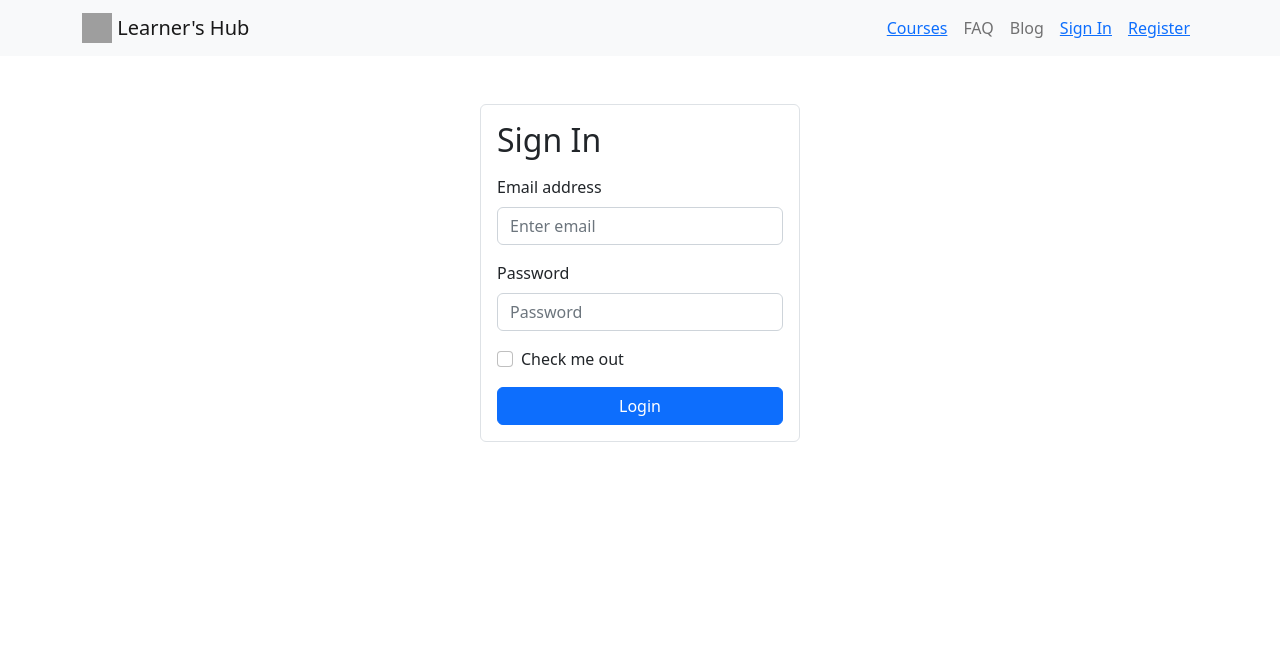
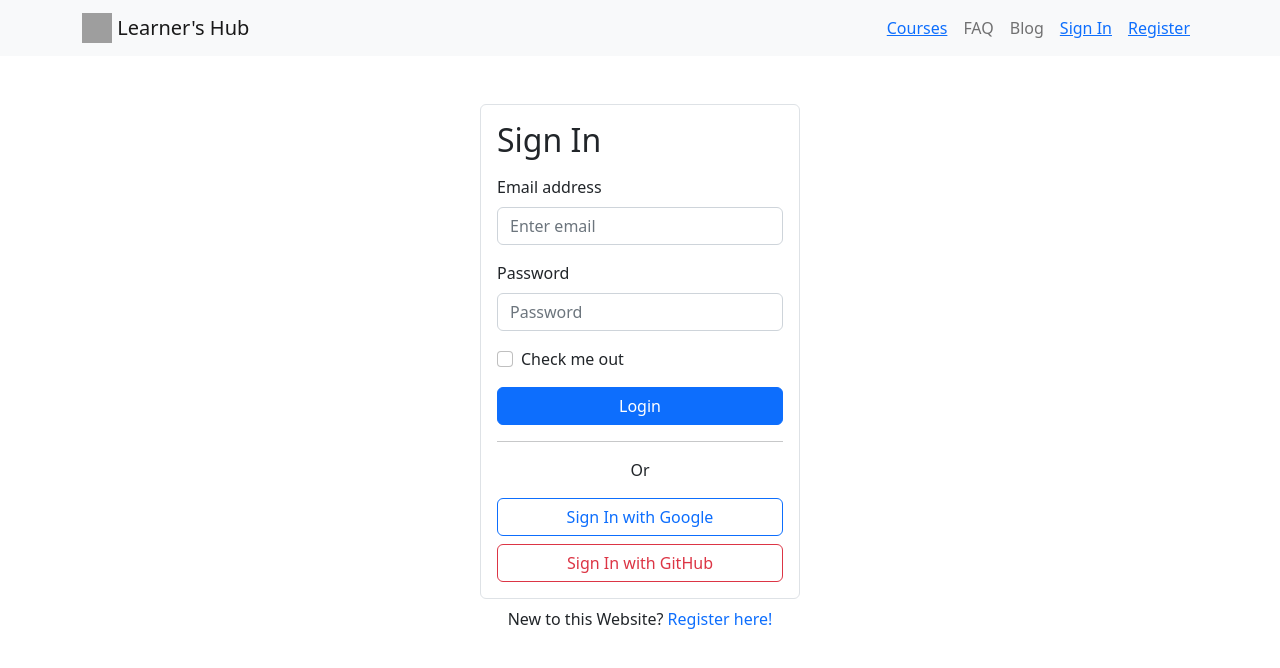
Before and after one commit to Turjo-abhishek/learners-hub-client-repo, a React (Create React App) app: page /login in a window 1280 px wide. Shown: the top 668 px of the page. Built offline with nearby package versions, Linux system fonts and the light colour scheme; grey boxes are pictures that could not be loaded.

Commit message:
added more styles and added sign in with google and github part in login page

```diff
--- a/src/Components/Login/Login.js
+++ b/src/Components/Login/Login.js
@@ -23,8 +23,16 @@ const Login = () => {
         <Button className="w-100" variant="primary" type="submit">
           Login
         </Button>
-
+        <hr />
+        <p className="text-center">Or</p>
+        <Button className="w-100 mb-2" variant="outline-primary">
+          Sign In with Google
+        </Button>
+        <Button className="w-100" variant="outline-danger">
+          Sign In with GitHub
+        </Button>
       </Form>
+      <p className="text-center mt-2">New to this Website?<Link to='/register' className="text-decoration-none"> Register here!</Link></p>
     </>
   );
 };
```
